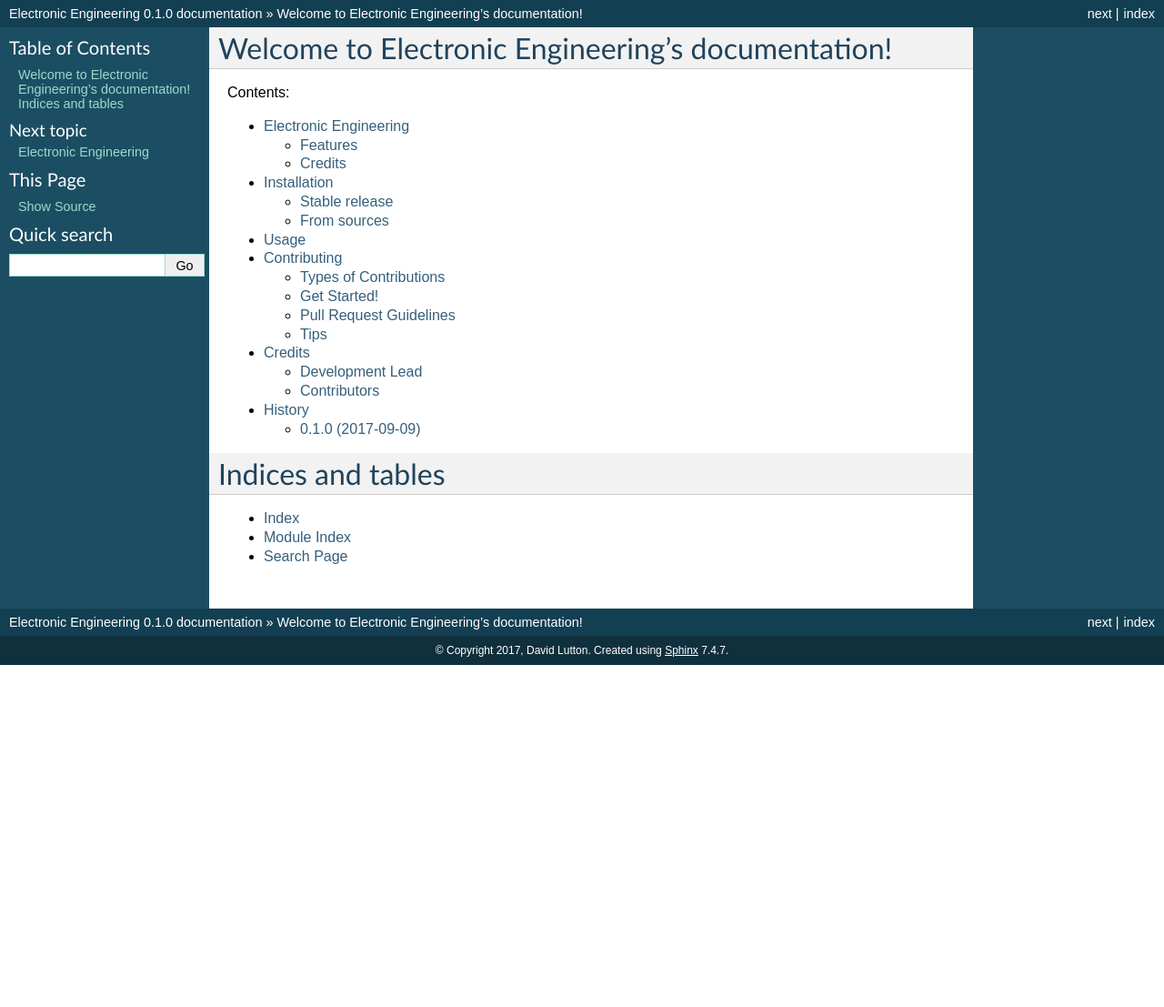
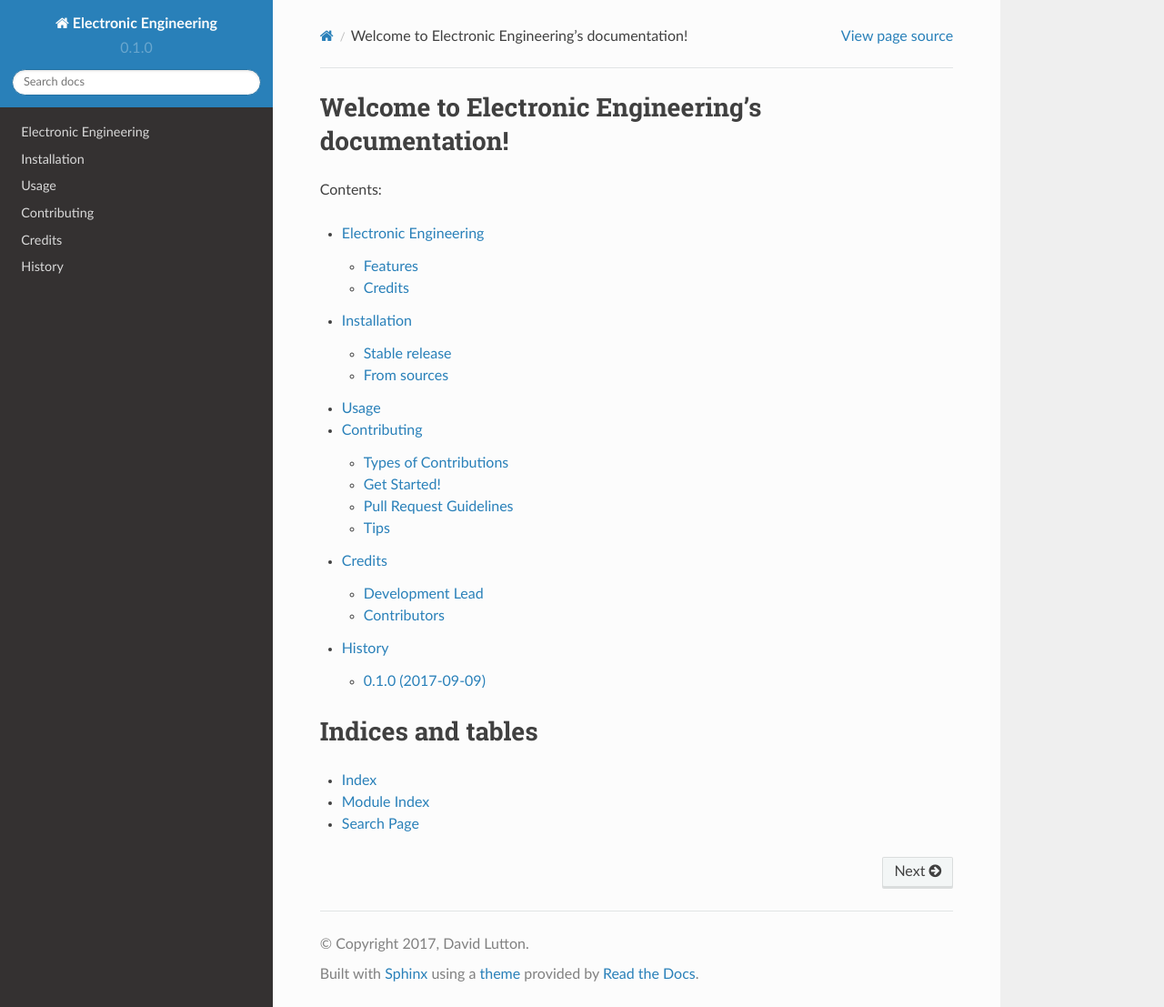
Before and after one commit to DavidLutton/ElectronicEngineering, a Sphinx documentation site: the page built from docs/index.rst, in a window 1280 px wide and 1107 px high. Shown: the whole window at 91% size. Built offline with Sphinx 7.4.7 and the Read the Docs theme 2.0.0, drawn with Linux system fonts in a browser that asks for light colours; pages that are not in the unit, such as notebooks, are missing from menus.

Commit message:
Fix docs config

```diff
--- a/docs/conf.py
+++ b/docs/conf.py
@@ -41,6 +41,7 @@
 # Add any Sphinx extension module names here, as strings. They can be
 # extensions coming with Sphinx (named 'sphinx.ext.*') or your custom ones.
 extensions = ['sphinx.ext.autodoc', 'sphinx.ext.viewcode']
+extensions = ['sphinx.ext.autodoc', 'sphinx.ext.viewcode', 'sphinx.ext.mathjax']
 
 # Add any paths that contain templates here, relative to this directory.
 templates_path = ['_templates']
@@ -111,8 +112,9 @@
 
 # The theme to use for HTML and HTML Help pages.  See the documentation for
 # a list of builtin themes.
-html_theme = 'default'
+# html_theme = 'default'
 
+html_theme = "sphinx_rtd_theme"
 # Theme options are theme-specific and customize the look and feel of a
 # theme further.  For a list of options available for each theme, see the
 # documentation.
--- a/docs/index.rst
+++ b/docs/index.rst
@@ -1,5 +1,5 @@
 Welcome to Electronic Engineering's documentation!
-======================================
+==================================================
 
 Contents:
 
```
